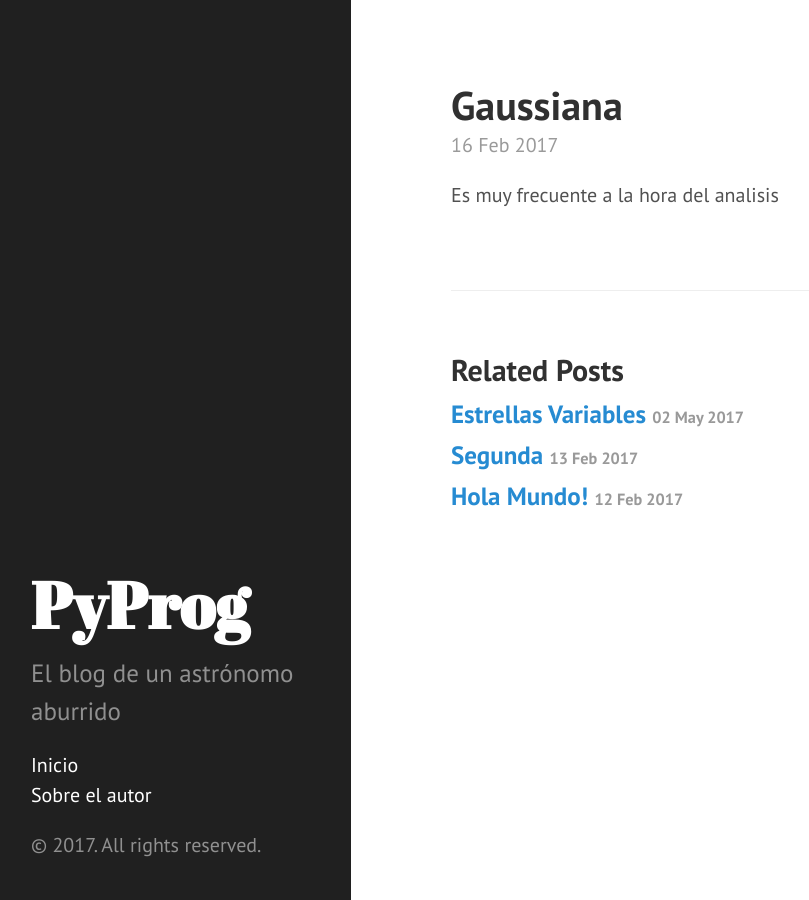
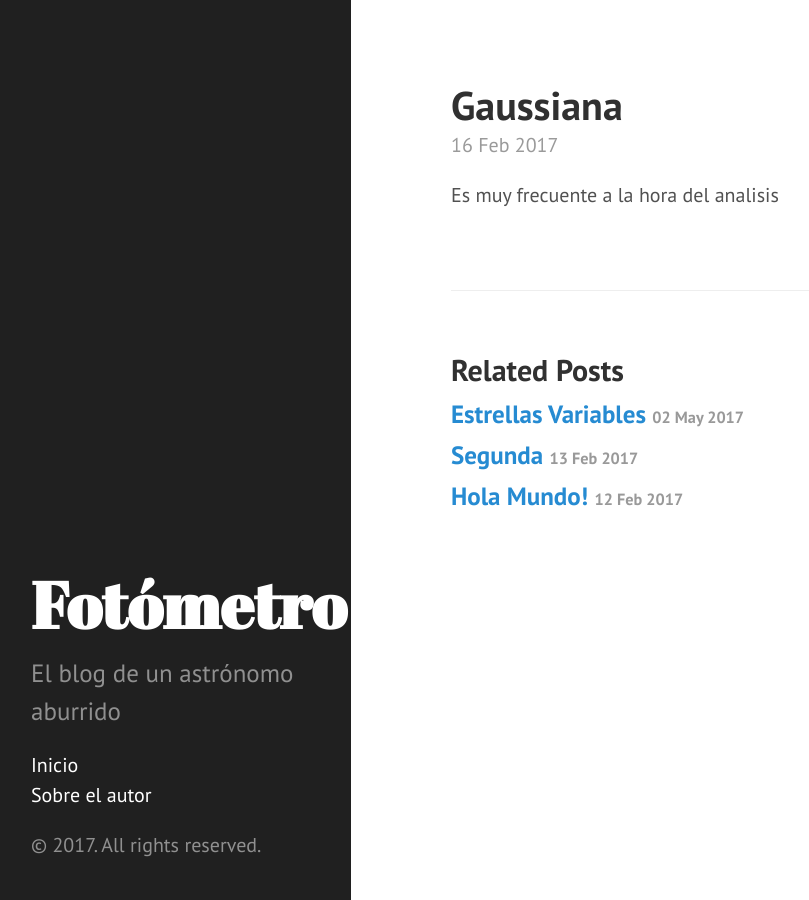
Before and after one commit to nicomedinap/nicomedinap.github.io, a Jekyll site: the page built from _posts/2017-02-16-Gaussiana.md, in a window 1280 px wide. Shown: the whole page, without its empty margins (9-818 px from the left). Built offline with Jekyll 4.4.1, drawn with Linux system fonts in a browser that asks for light colours; our own code applies the rules of GitHub Pages for plain Markdown files.

Commit message:
Update _config.yml

```diff
--- a/_config.yml
+++ b/_config.yml
@@ -2,8 +2,8 @@ excerpt_separator: ""
 pygments: ""
 markdown: kramdown
 url: http://nicomedinap.github.io
-title: PyProg
+title: Fotómetro
 tagline: A la física le falta código
 description: El blog de un astrónomo aburrido
-paginate: 2
+paginate: 5
 theme: jekyll-theme-cayman
```
